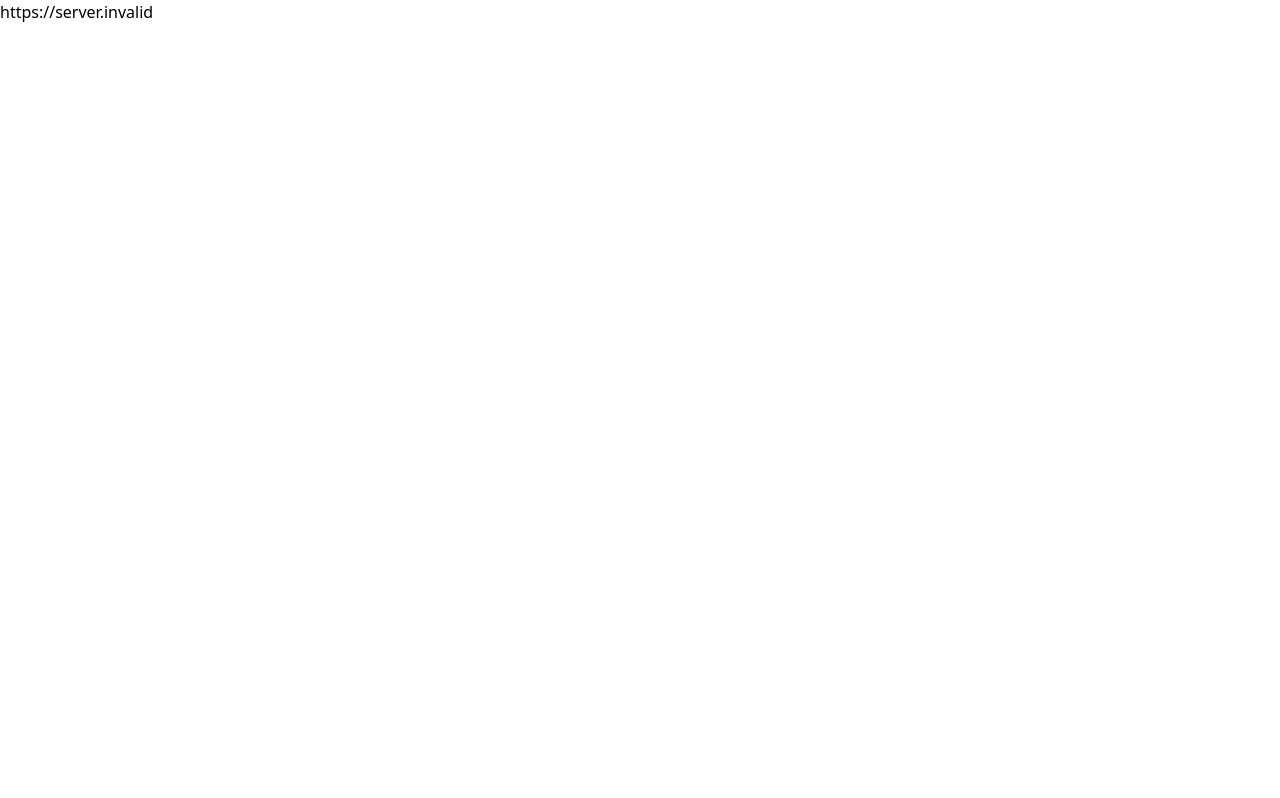
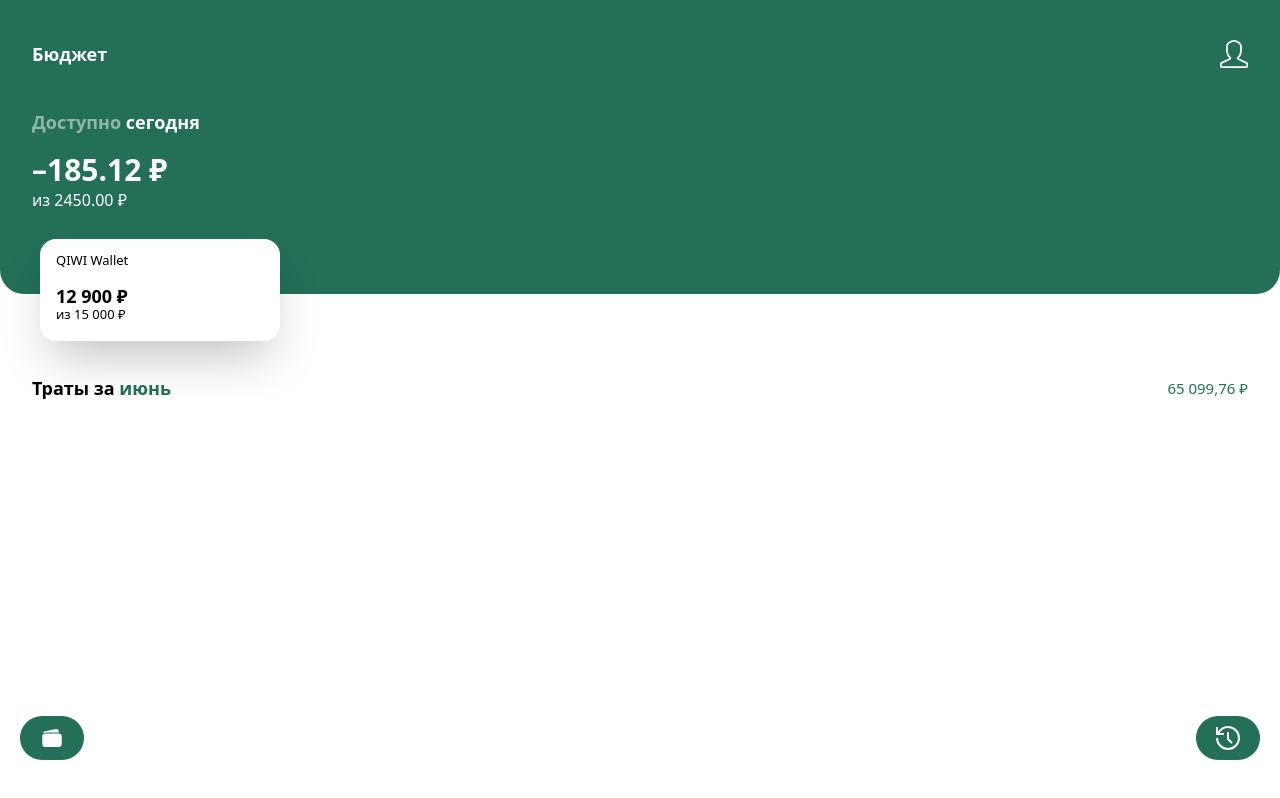
Before and after one commit to bigT01/money-tracker, a React (Create React App) app: page / in a window 1280 px wide. Built offline with nearby package versions, Linux system fonts and the light colour scheme; no server answers.

Commit message:
feat: ui add card

```diff
--- a/package.json
+++ b/package.json
@@ -15,6 +15,7 @@
     "react": "^18.3.1",
     "react-dom": "^18.3.1",
     "react-google-charts": "^4.0.1",
+    "react-icons": "^5.3.0",
     "react-router-dom": "^6.25.1",
     "react-scripts": "5.0.1",
     "recharts": "^2.12.7",
--- a/src/App.tsx
+++ b/src/App.tsx
@@ -1,12 +1,112 @@
-import React from 'react';
+import React, {useState} from 'react';
 import './App.css';
+import {SlUser} from "react-icons/sl";
+import DateHistory from "./components/dateHistory";
+import {useStore} from "./store/useStore";
+import {Link} from "react-router-dom";
+import {IoIosWallet} from "react-icons/io";
+import {GrHistory} from "react-icons/gr";
+import AdditionalPost from "./components/AdditionalPost";
+import TagButton from "./components/TagButton";
 
 function App() {
-  return (
-      <>
-        {process.env.REACT_APP_BACKEND}
-      </>
-  );
+    const history = useStore(state => state.history)
+
+    const [activeWallet, setActiveWallet] = useState('')
+
+    const [isClicked, setIsClicked] = useState(false)
+    const [isCardAdded, setIsCardAdded] = useState(false)
+
+    return (
+        <div className={'h-screen relative'}>
+            {isClicked && (
+                <div className='absolute z-50 w-full h-full bg-[#00000050] flex justify-center items-center'>
+                    <div className={'w-[70%] h-[300px] bg-white relative rounded-xl px-3 py-4'}>
+                        <div className={'flex flex-wrap gap-2 mb-4'}>
+                            <button onClick={() => {
+                                setActiveWallet('QIWI Wallet')
+                                setIsCardAdded(false)
+                            }}
+                                    style={{
+                                        background: activeWallet === 'QIWI Wallet' ? '#236F57' : '',
+                                        color: activeWallet === 'QIWI Wallet' ? '#FFFFFF' : '',
+                                    }}
+                                    className='bg-[#F2F4F7] px-[10px] py-[6px] text-sm rounded-full'>
+                                QIWI Wallet
+                            </button>
+                            <button onClick={() => {
+                                setIsCardAdded(true)
+                                setActiveWallet('')
+                            }}
+                                    className={'px-[10px] py-[6px] text-[#247158] rounded-full'}
+                                    style={{border: '1px solid #D3E3DE'}}>
+                                Добавить карту
+                            </button>
+                        </div>
+                        {isCardAdded && (
+                            <AdditionalPost label={'Названия карты'}>
+                                <input type="text" className='outline-none text-lg' placeholder={"Yandex card"}/>
+                            </AdditionalPost>
+                        )}
+                        <AdditionalPost label={'Сумма'}>
+                            <input type="number" className='outline-none text-lg' placeholder={"1000"}/>
+                        </AdditionalPost>
+                        <button
+                            onClick={() => setIsClicked(false)}
+                            style={{background: '#236F57', color: '#FFFFFF'}}
+                            className='absolute bottom-5 w-[90%] bg-[#F2F4F7] px-[10px] py-[6px] text-sm rounded-full'>
+                            {isCardAdded ? 'Добавть карту' :  'Обновить сумму'}
+                        </button>
+                    </div>
+                </div>
+            )}
+            <header className={'h-[294px] w-full relative bg-primary-green rounded-b-3xl px-8 mb-20'}>
+                <div className='flex justify-between pt-10 items-center mb-10'>
+                    <h5 className='font-bold text-white text-lg'>Бюджет</h5>
+                    <SlUser size={28} color={'#FFFFFF'}/>
+                </div>
+                <h5 className={'font-bold text-lg text-white mb-4'}><span
+                    className={'opacity-50'}>Доступно</span> сегодня</h5>
+                <h4 className={'font-semibold text-3xl text-white'}>–185.12 ₽ </h4>
+                <p className={'font-base text-md text-white'}>из 2450.00 ₽</p>
+
+                <div className={'left-0 px-10 w-[90%] h-[165px] overflow-scroll absolute bottom-[-110px] flex'}>
+                    <div className='w-[240px] block h-[102px] bg-[#FFFFFF] rounded-2xl shadow-2xl px-[16px] py-3'>
+                        <p className={'text-[13px] mb-4'}>QIWI Wallet</p>
+                        <h5 className={'font-semibold text-lg '} style={{lineHeight: '18px'}}>12 900 ₽</h5>
+                        <p className={'text-[13px]'}>из 15 000 ₽</p>
+                    </div>
+                    {/*<div className='w-[240px] block box-border  h-[102px] bg-[#FFFFFF] rounded-2xl shadow-2xl px-[16px] py-3'>*/}
+                    {/*    <p className={'text-[13px] mb-4'}>QIWI Wallet</p>*/}
+                    {/*    <h5 className={'font-semibold text-lg '} style={{lineHeight: '18px'}}>12 900 ₽</h5>*/}
+                    {/*    <p className={'text-[13px]'}>из 15 000 ₽</p>*/}
+                    {/*</div>*/}
+                    {/*<div className='w-[240px]  h-[102px] bg-[#FFFFFF] rounded-2xl shadow-2xl px-[16px] py-3'>*/}
+                    {/*    <p className={'text-[13px] mb-4'}>QIWI Wallet</p>*/}
+                    {/*    <h5 className={'font-semibold text-lg '} style={{lineHeight: '18px'}}>12 900 ₽</h5>*/}
+                    {/*    <p className={'text-[13px]'}>из 15 000 ₽</p>*/}
+                    {/*</div>*/}
+                </div>
+            </header>
+            <main className={'px-8'}>
+                <div className={'flex justify-between items-center'}>
+                    <h4 className={'font-bold text-lg text-black'}>Траты за <span
+                        className={'text-primary-green'}>июнь</span></h4>
+                    <p className={'text-primary-green text-[15px]'}>65 099,76 ₽</p>
+                </div>
+                {history.map(item => (
+                    <DateHistory label={item.datePurchase.data} sum={item.datePurchase.sum}
+                                 items={item.historyPurchases}/>
+                ))}
+            </main>
+            <button onClick={() => setIsClicked(true)} className={'fixed rounded-full bottom-10 left-5 bg-primary-green w-[64px] h-[44px] flex items-center justify-center'}>
+                <IoIosWallet color={'#FFFFFF'} size={24}/>
+            </button>
+            <Link to={'/history'} className={'fixed rounded-full bottom-10 right-5 bg-primary-green w-[64px] h-[44px] flex items-center justify-center'}>
+                <GrHistory color={'#FFFFFF'} size={24}/>
+            </Link>
+        </div>
+    );
 }
 
 export default App;
--- a/src/pages/history.tsx
+++ b/src/pages/history.tsx
@@ -5,6 +5,7 @@ import {Link} from "react-router-dom";
 import {section, useStore} from "../store/useStore";
 import {Cell, Pie, PieChart} from "recharts";
 import CurrentSection from "../utils/currentSection";
+import {IoIosArrowBack} from "react-icons/io";
 
 const History = () => {
     const history = useStore(state => state.history)
@@ -65,6 +66,9 @@ const History = () => {
                 ))}
 
             </main>
+            <Link to={'/'} className={'fixed rounded-full bottom-10 left-5 bg-primary-green w-[64px] h-[44px] flex items-center justify-center'}>
+                <IoIosArrowBack color={'#FFFFFF'} size={24}/>
+            </Link>
             <Link to={'/transaction'} className={'fixed rounded-full bottom-10 right-5 bg-primary-green w-[64px] h-[44px] flex items-center justify-center'}>
                 <svg width="18" height="18" viewBox="0 0 18 18" fill="none" xmlns="http://www.w3.org/2000/svg">
                     <path d="M9 1V9M9 9V17M9 9H17M9 9H1" stroke="white" strokeWidth="2" strokeLinecap="round"
--- a/src/store/useStore.ts
+++ b/src/store/useStore.ts
@@ -20,6 +20,11 @@ interface pieData {
     value: number,
 }
 
+interface wallet {
+    name: string,
+    sum: number
+}
+
 export interface historyPurchase {
     icon: section,
     title: string,
@@ -38,14 +43,17 @@ interface IState {
     sections: section[],
     activeSection: section | null,
     activeTag: string,
+    wallets: wallet[],
     setActiveSection: (sectionProps: section) => void,
     setActiveTag: (activeTag: string) => void,
     setHistory: (title: string, subTitle: string, icon: section, sum: number, date: number) => void,
     addTag: (tag: string) => void,
     tags: string[],
     pieChartData: pieData[],
-    addPieData : (iconId: string, value: number) => void,
-    editSection: (section: section) => void
+    addPieData: (iconId: string, value: number) => void,
+    editSection: (section: section) => void,
+    addCard: (wallet: wallet) => void,
+    editCard: (wallet: wallet) => void
 }
 
 export const useStore = create<IState>()(devtools((set) => ({
@@ -85,6 +93,7 @@ export const useStore = create<IState>()(devtools((set) => ({
     pieChartData: [],
     activeSection: null,
     activeTag: '',
+    wallets: [],
     setActiveSection: (sectionProps) => set(() => ({activeSection: sectionProps}), false, 'setActiveSection'),
     setActiveTag: (activeTag) => set(() => ({activeTag}), false, 'setActiveTag'),
     setHistory: (title, subtitle, icon, sum, date) => set((state) => {
@@ -103,13 +112,13 @@ export const useStore = create<IState>()(devtools((set) => ({
             });
             updatedHistory[existingPurchaseIndex].datePurchase.sum += sum
 
-            return { history: updatedHistory};
+            return {history: updatedHistory};
 
         } else {
             // If the date does not exist, create a new date entry with the history purchase
             const newPurchase = {
                 datePurchase: {
-                    data: new Date(date).toLocaleDateString('ru-RU', { day: 'numeric', month: 'long', year: 'numeric' }),
+                    data: new Date(date).toLocaleDateString('ru-RU', {day: 'numeric', month: 'long', year: 'numeric'}),
                     dateInNumber: date,
                     sum,
                     currency: "₽"
@@ -124,21 +133,21 @@ export const useStore = create<IState>()(devtools((set) => ({
                     }
                 ]
             };
-            return { history: [...state.history, newPurchase] };
+            return {history: [...state.history, newPurchase]};
         }
     }, false, 'setHistory'),
     tags: ['Для FetchLab'], // Initial tags
-    addTag: (tag:string) => set((state) => ({ tags: [...state.tags, tag] })),
+    addTag: (tag: string) => set((state) => ({tags: [...state.tags, tag]})),
     addPieData: (iconId: string, value: number) => set((state) => {
         const pieChartDataT = state.pieChartData.filter(element => element.iconId === (state.activeSection?.id))
 
-        if(pieChartDataT[0]){
-            const finding = state.pieChartData.findIndex(element =>element.iconId === (state.activeSection?.id))
+        if (pieChartDataT[0]) {
+            const finding = state.pieChartData.findIndex(element => element.iconId === (state.activeSection?.id))
             const updatedDataT = [...state.pieChartData]
             updatedDataT[finding].value += value
 
             return {pieChartData: updatedDataT}
-        } else{
+        } else {
             const newPieData = {
                 iconId,
                 value,
@@ -149,5 +158,20 @@ export const useStore = create<IState>()(devtools((set) => ({
     editSection: (section) => set((state) => {
         const data = state.sections.map(sectionData => sectionData.id === section.id ? section : sectionData)
         return {sections: data}
-    })
+    }),
+    addCard: (wallet) => set((state) => {
+        const data = [...state.wallets, wallet]
+        return {wallets: data}
+    }),
+    editCard: (wallet) => set((state) => {
+        const data = state.wallets.map((walletData) =>
+            walletData.name === wallet.name
+                ? {
+                    name: wallet.name,
+                    sum: walletData.sum + wallet.sum,
+                }
+                : walletData
+        );
+        return { wallets: data };
+    }),
 })))
```
Also changed, not shown: 1 other file (tests, documents, lock files or other folders).
